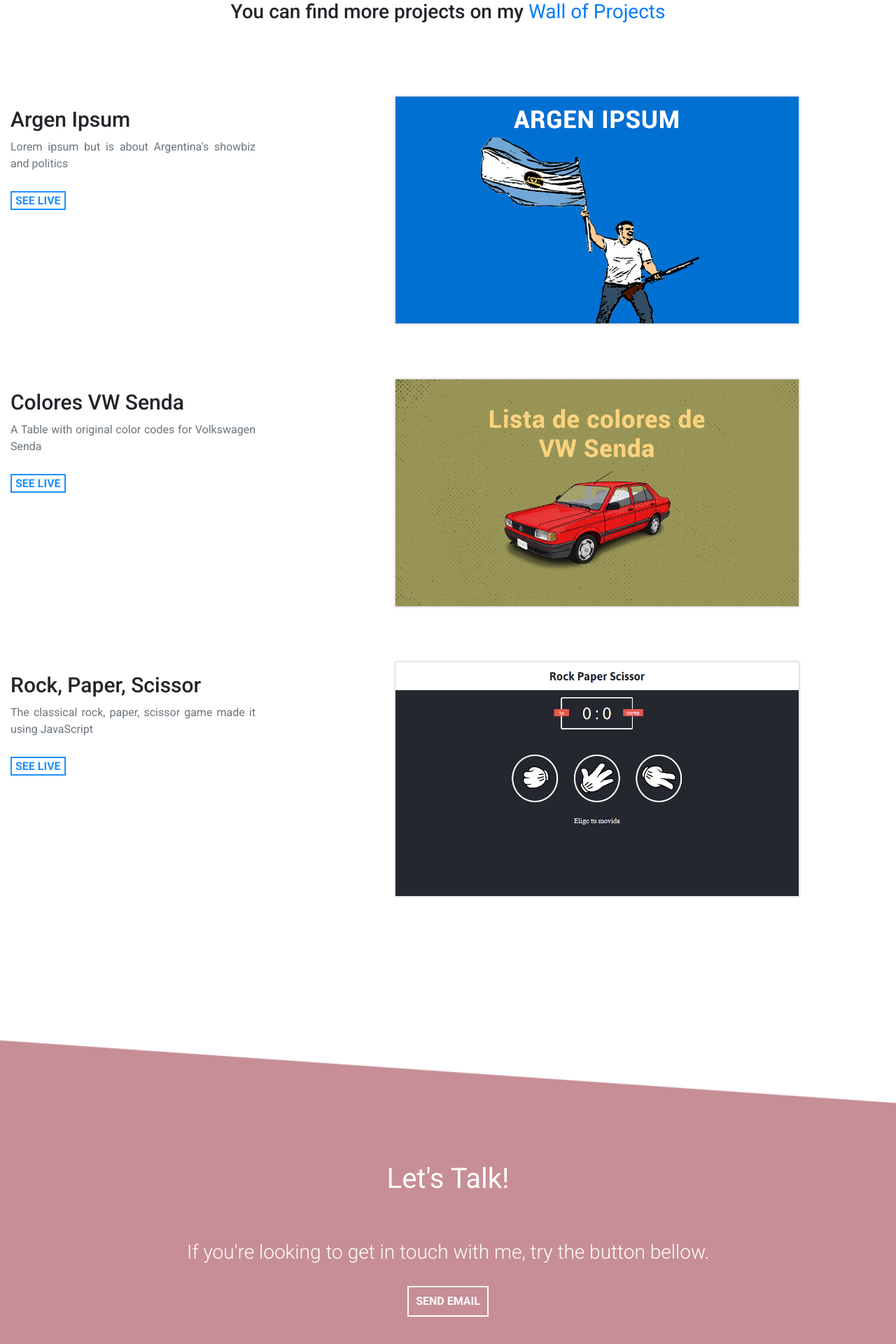
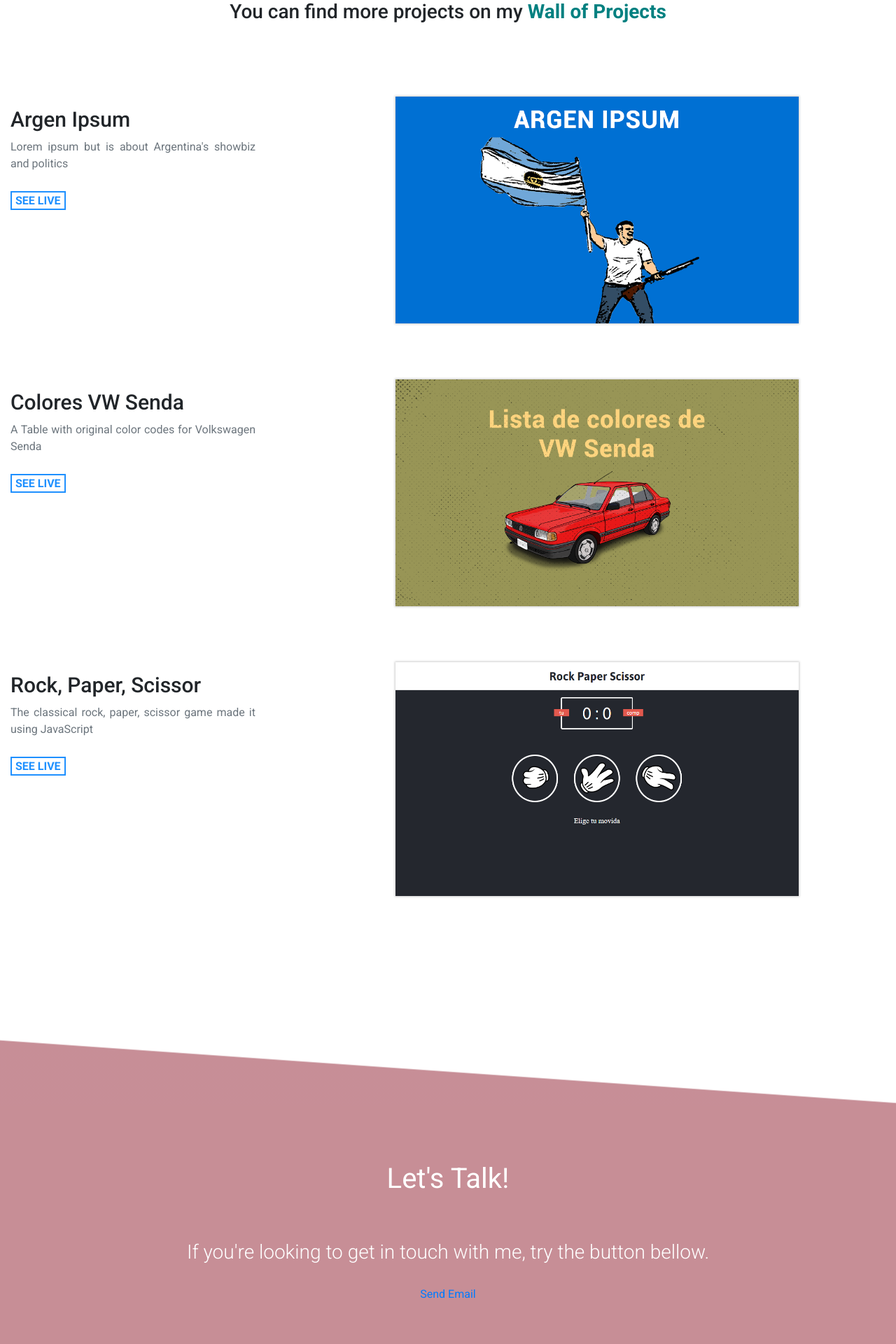
Before and after one commit to victorsnz/personal-webpage, a React (Create React App) app: page / in a window 1280 px wide. Shown: the part 1892-3812 px from the top of the page at 70% size. Built offline with nearby package versions, Linux system fonts and the light colour scheme.

Commit message:
fix img bug on safari

```diff
--- a/src/index.css
+++ b/src/index.css
@@ -84,6 +84,14 @@
   text-align: center;
 }
 
+#wallp {
+  color: teal !important;
+  font-weight: 600;
+}
+#wallp:hover {
+  text-decoration: none;
+  color: hotpink !important;
+}
 /* dividers */
 .divider1 {
   background-color: white;
@@ -305,16 +313,17 @@
 
 /* Contact Section */
 
-#contact-link {
+.contact-link {
+  margin: 8px 0px;
+  padding: 8px 10px;
   border-width: 2px;
   border-style: solid;
   border-color: white;
-  padding: 8px 10px;
   color: white;
   text-transform: uppercase;
   font-weight: 600;
 }
-#contact-link:hover {
+.contact-link:hover {
   text-decoration: none;
   background-color: white;
   color: lightpink;
@@ -419,14 +428,6 @@
     margin-bottom: 0.75rem;
   }
 
-  #wallp {
-    color: teal !important;
-    font-weight: 600;
-  }
-  #wallp:hover {
-    text-decoration: none;
-    color: hotpink !important;
-  }
   /* About Section */
   #photo-wrapper { margin-bottom: 1rem; }
   .my-photo { height: 220px; }
@@ -439,6 +440,13 @@
 
   /*Projects*/
   #img-wrapper { margin-top: 1.5rem; }
+
+  .my-card-img {
+    width: 90%;
+    height: 90%;
+    /* object-fit: none; */
+  }
+
   /*---------*/
   /* Section Contact */
   #lets-talk { margin: 5rem 0 2rem 0; }
```
